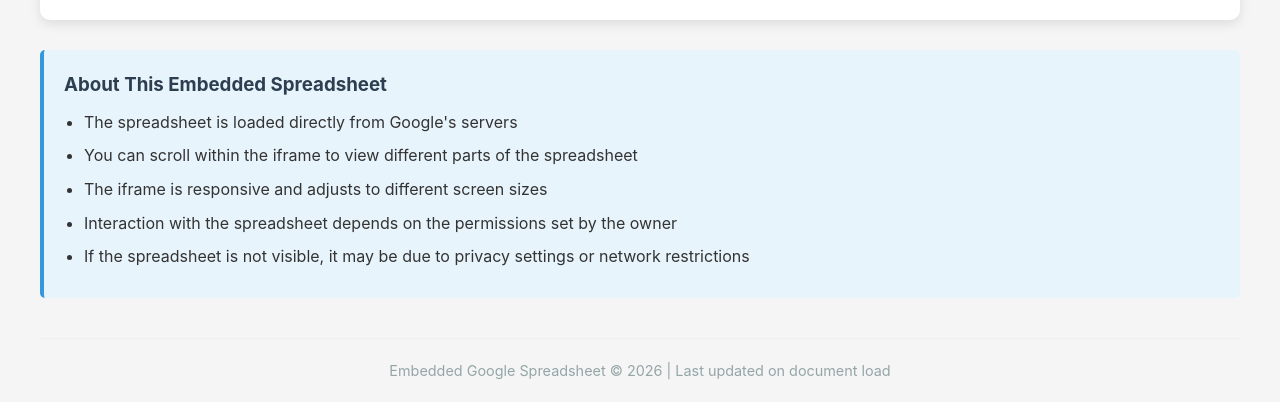
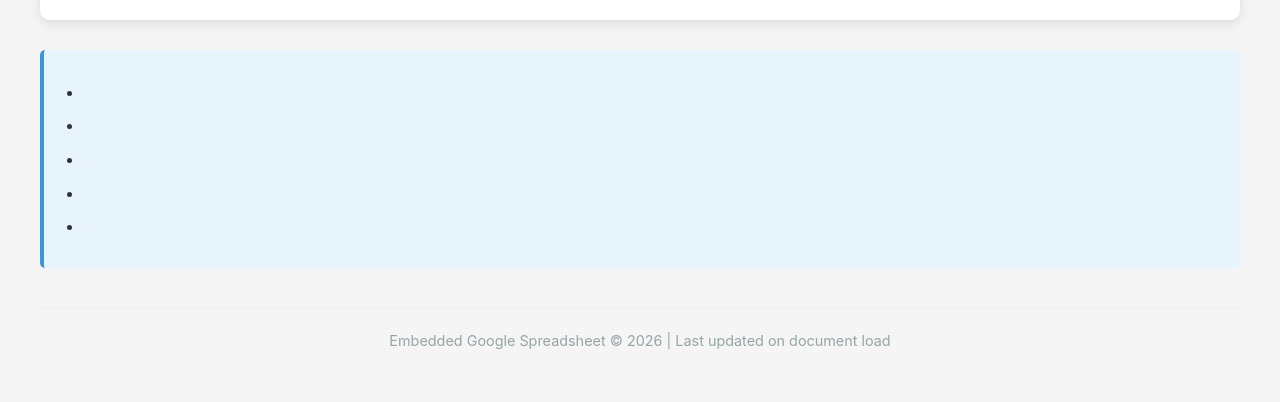
Before and after one commit to hitmakriga/productbase, a plain HTML site: page index.html in a window 1280 px wide. Shown: the part 830-1232 px from the top of the page. After the commit the page ends 1202 px from the top, so only its background shows below. Drawn offline with Linux system fonts and the light colour scheme.

Commit message:
Clear instructions section in index.html
Removed content from the instructions section in index.html.

```diff
--- a/index.html
+++ b/index.html
@@ -133,13 +133,13 @@
             </div>
 
             <div class="instructions">
-                <h3>About This Embedded Spreadsheet</h3>
+                <h3></h3>
                 <ul>
-                    <li>The spreadsheet is loaded directly from Google's servers</li>
-                    <li>You can scroll within the iframe to view different parts of the spreadsheet</li>
-                    <li>The iframe is responsive and adjusts to different screen sizes</li>
-                    <li>Interaction with the spreadsheet depends on the permissions set by the owner</li>
-                    <li>If the spreadsheet is not visible, it may be due to privacy settings or network restrictions</li>
+                    <li></li>
+                    <li></li>
+                    <li></li>
+                    <li></li>
+                    <li></li>
                 </ul>
             </div>
         </main>
```
